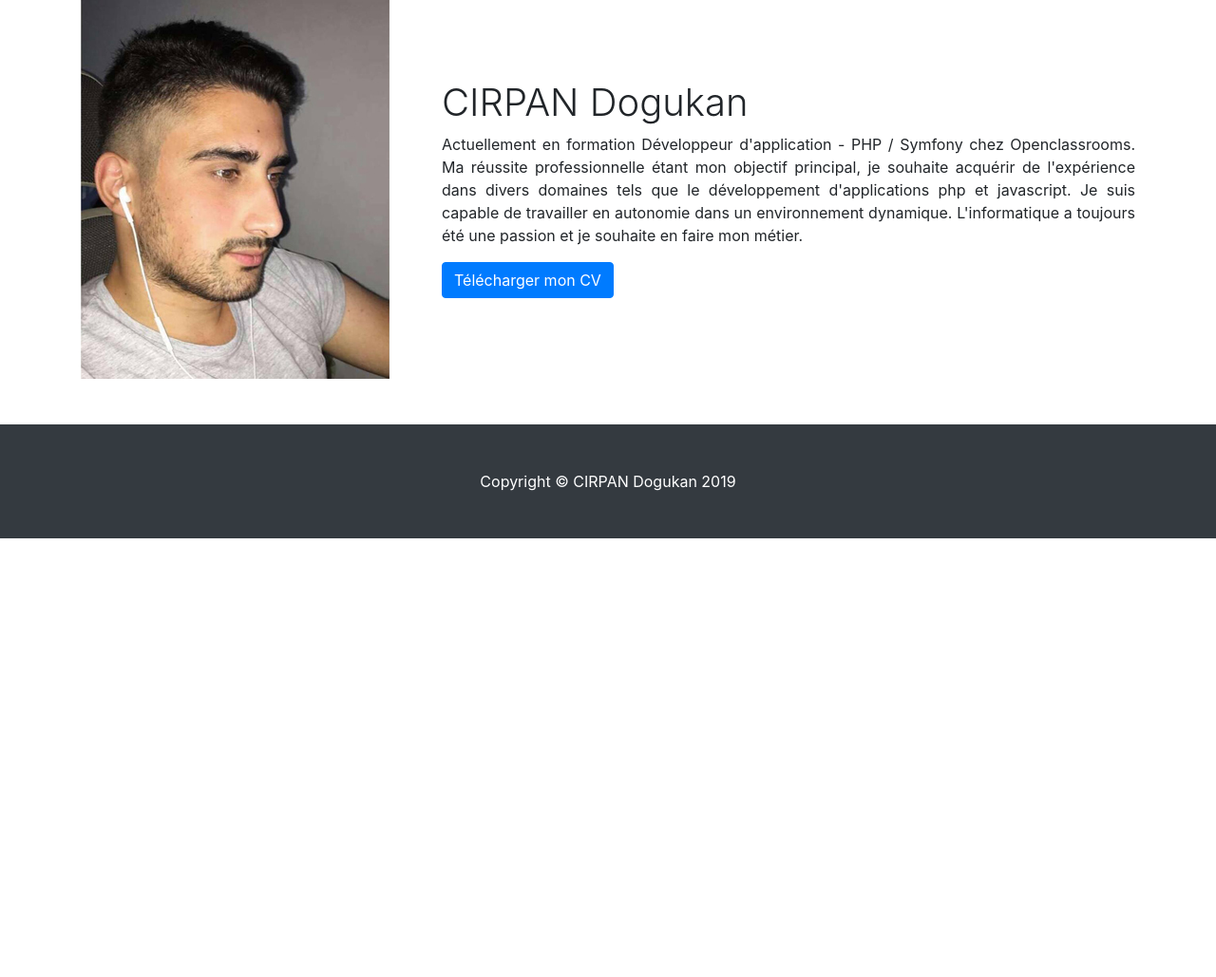
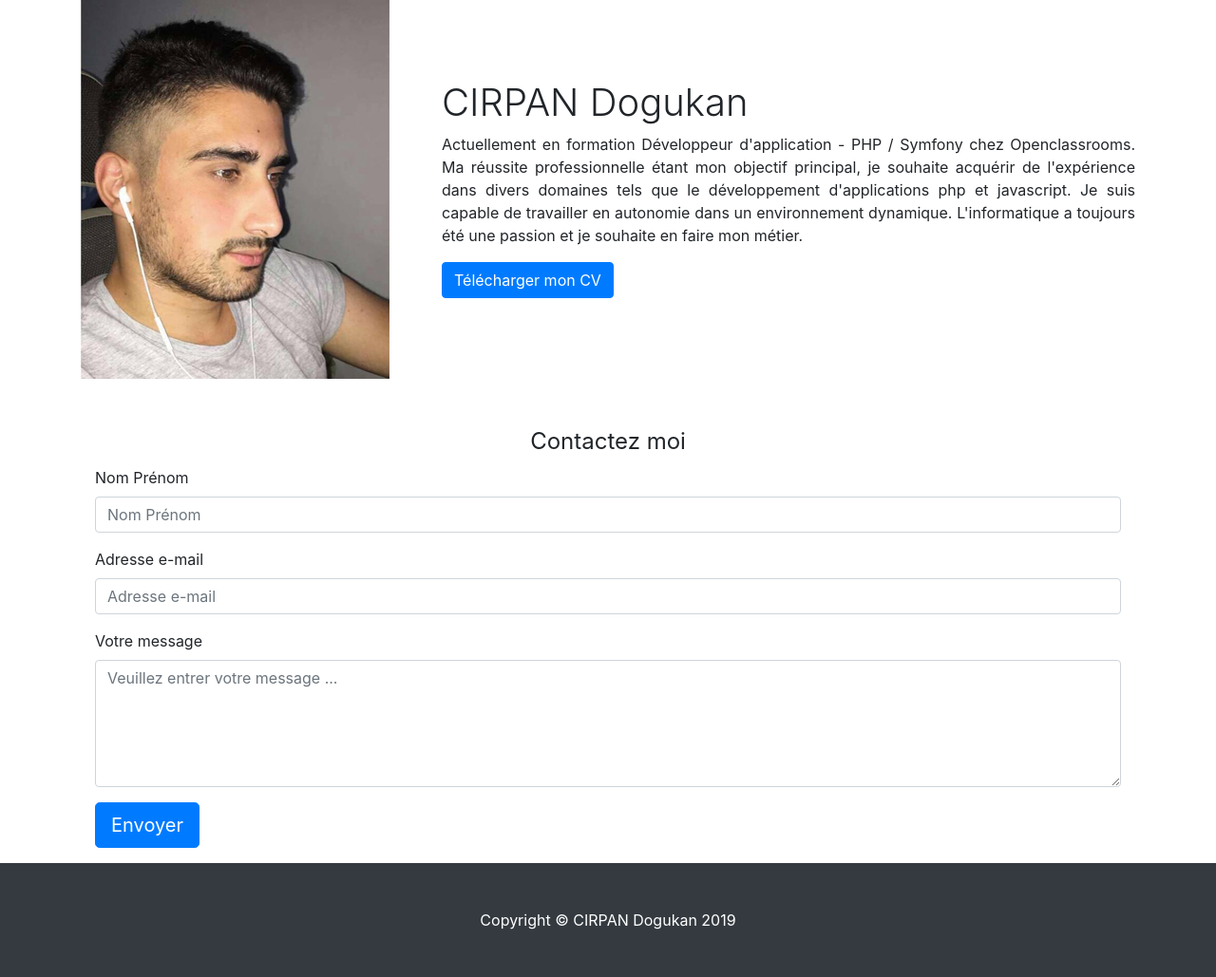
Before and after one commit to dokaNc/Projet5-OC, a PHP site: page / in a window 1280 px wide. Shown: the part 101-1130 px from the top of the page at 95% size. Before the commit the page ends 668 px from the top, so only its background shows below. Run offline with PHP 8.4, Linux system fonts and the light colour scheme; classes that the project's autoload settings leave out are loaded by file name.

Commit message:
init contact form home page

```diff
--- a/src/Views/home.twig
+++ b/src/Views/home.twig
@@ -23,4 +23,44 @@
     </div>
 </div>
 
+<div class="well well-sm">
+    <form class="form-horizontal" action="" method="post">
+        <fieldset>
+            <legend class="text-center">Contactez moi</legend>
+
+            <!-- Name input-->
+            <div class="form-group">
+                <label class="col-md-3 control-label" for="name">Nom Prénom</label>
+                <div class="col-md-12">
+                    <input id="name" name="name" type="text" placeholder="Nom Prénom" class="form-control">
+                </div>
+            </div>
+
+            <!-- Email input-->
+            <div class="form-group">
+                <label class="col-md-3 control-label" for="email">Adresse e-mail</label>
+                <div class="col-md-12">
+                    <input id="email" name="email" type="text" placeholder="Adresse e-mail" class="form-control">
+                </div>
+            </div>
+
+            <!-- Message body -->
+            <div class="form-group">
+                <label class="col-md-3 control-label" for="message">Votre message</label>
+                <div class="col-md-12">
+                    <textarea class="form-control" id="message" name="message"
+                        placeholder="Veuillez entrer votre message ..." rows="5"></textarea>
+                </div>
+            </div>
+
+            <!-- Form actions -->
+            <div class="form-group">
+                <div class="col-md-1 text-right">
+                    <button type="submit" class="btn btn-primary btn-lg">Envoyer</button>
+                </div>
+            </div>
+        </fieldset>
+    </form>
+</div>
+
 {% endblock %}
```
